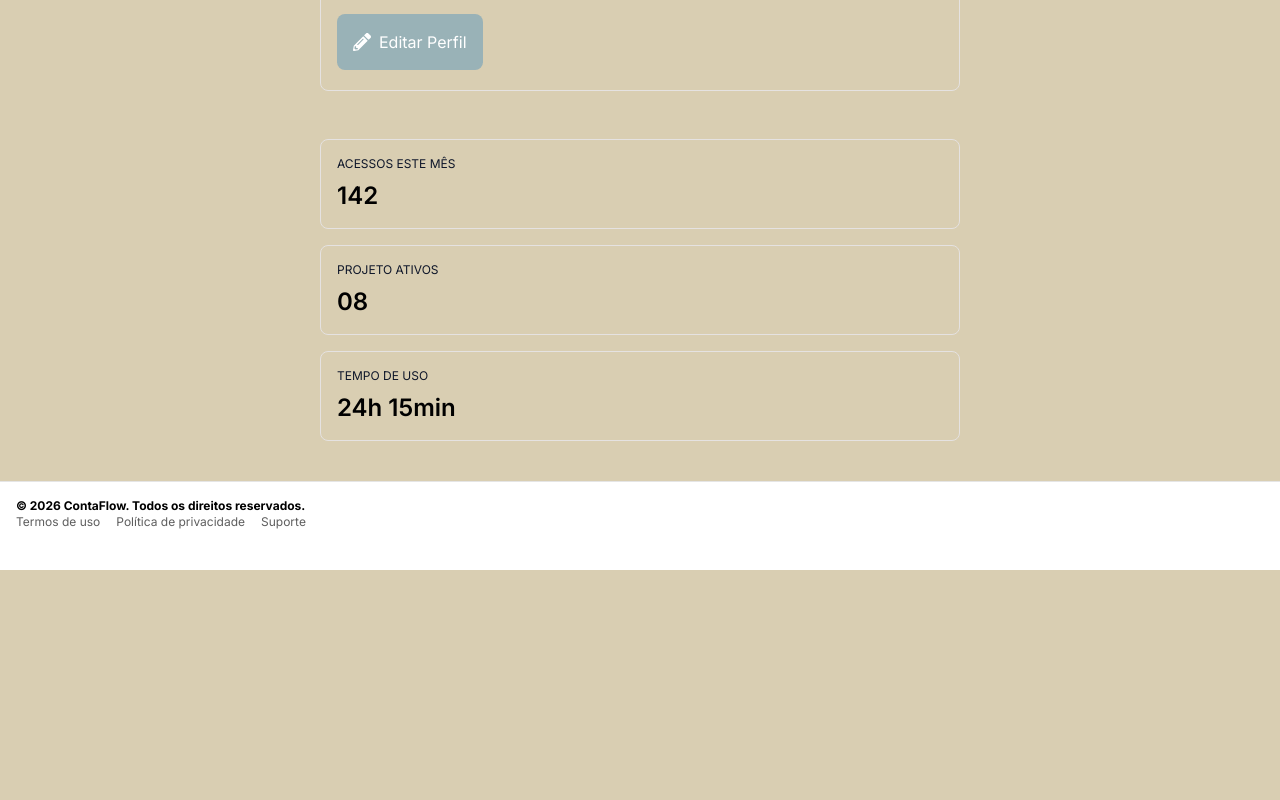
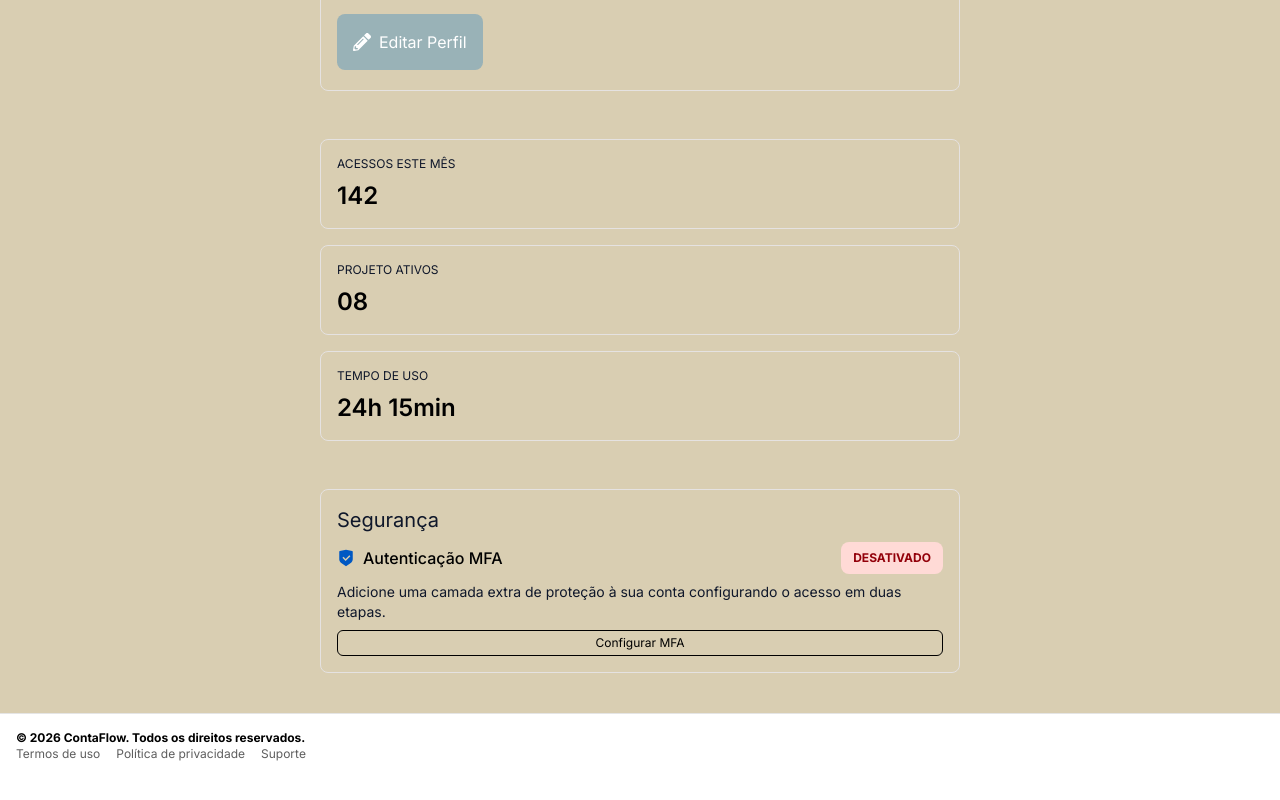
Before and after one commit to AdrianoATBS/conta-flow, a Next.js app: page / in a window 1280 px wide. Shown: the part 446-1246 px from the top of the page. Before the commit the page ends 1016 px from the top, so only its background shows below. Built offline with nearby package versions, Linux system fonts and the light colour scheme.

Commit message:
feat(painel): adiciona seção de segurança

```diff
--- a/src/features/painel/painelPage/PainelPage.tsx
+++ b/src/features/painel/painelPage/PainelPage.tsx
@@ -2,6 +2,7 @@ import FooterGenerico from "../components/FooterGenerico";
 import TituloGenerico from "../components/TituloGenerico";
 import HeaderPainel from "./components/HeaderPainel";
 import InformacoesPessoais from "./components/InformacoesPessoais";
+import SecaoSegura from "./components/SecaoSegura";
 import SecaoStatus from "./components/SecaoStatus";
 
 export default function PainelPage(){
@@ -16,6 +17,7 @@ export default function PainelPage(){
                 preferências de acesso." />
             <InformacoesPessoais />
             <SecaoStatus />
+            <SecaoSegura />
             </div>
             <FooterGenerico
                 paragrafo="ContaFlow. Todos os direitos reservados."
--- /dev/null
+++ b/src/features/painel/painelPage/components/SecaoSegura.tsx
@@ -0,0 +1,24 @@
+import { BotaoGenerico } from "@/shared/components/ui";
+import { RiShieldCheckFill } from "react-icons/ri";
+
+export default function SecaoSegura(){
+    return(
+        <section className="w-full flex flex-col gap-2 border border-[#E5E2E1]
+             px-4 py-4 rounded-lg mb-10 ">
+                <h2 className="text-xl text-texto">Segurança</h2>
+                <div className="w-full flex items-center justify-between gap-4">
+                    <div className="flex items-center gap-2 ">
+                        <RiShieldCheckFill className="text-lg text-[#0058C3] " />
+                        <h3 className="text-md font-medium text-[#000000]">Autenticação MFA</h3>
+                    </div>
+                    <p className="text-xs font-bold text-[#93000A] bg-[#FFDAD6] px-3 py-2
+                    rounded-lg ">DESATIVADO</p>
+                </div>
+                <p className="text-sm text-texto">Adicione uma camada extra de proteção à sua
+                    conta configurando o acesso em duas etapas.
+                </p>
+                <BotaoGenerico texto="Configurar MFA" className="bg-transparent text-xs text-primario border p-1
+                border-primario active:scale-95"/>
+        </section>
+    )
+}
```
